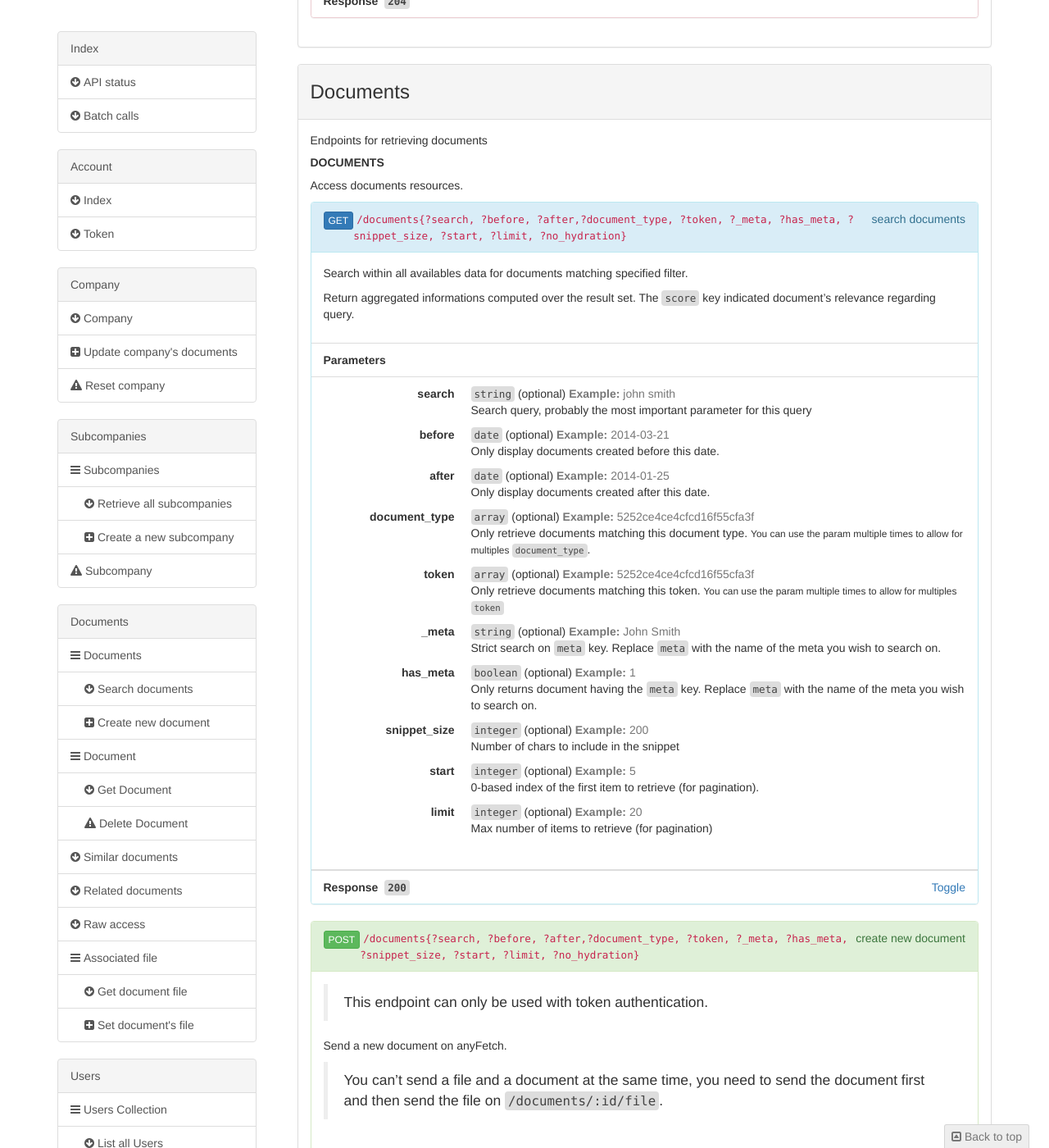
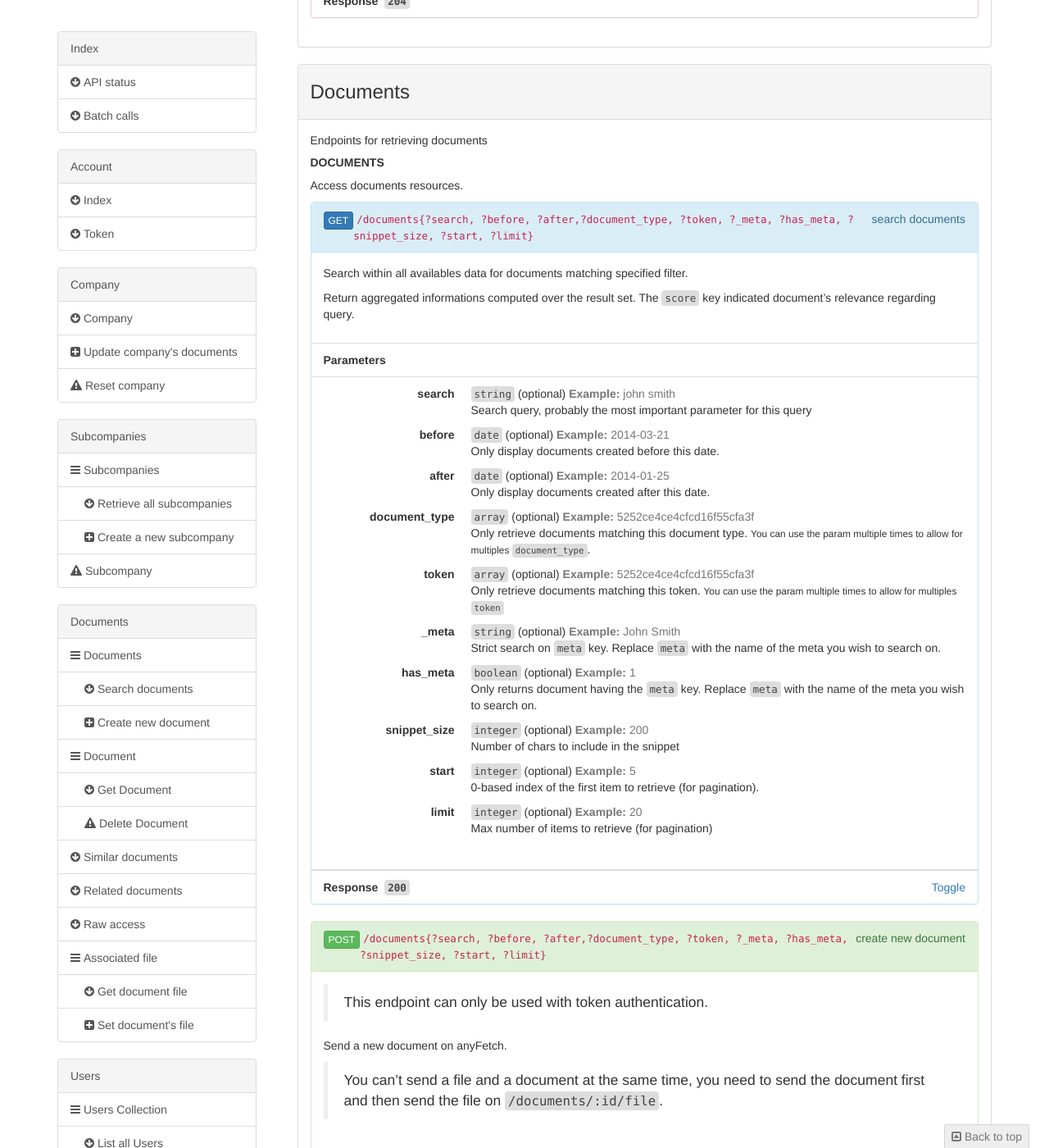
Before and after one commit to AnyFetch/developers.anyfetch.com, a Jekyll site: the page endpoints/index.html, which Jekyll copies as it is, in a window 1280 px wide and 1400 px high, scrolled down 3262 px. Shown: the whole window at 82% size. Built offline with Jekyll 4.4.1, drawn with Linux system fonts in a browser that asks for light colours; nearby versions of some CDN libraries; Markdown is read by kramdown in place of the engine named in the settings; some of the changed text lies outside the part shown.

Commit message:
Removed no hydration param

```diff
--- a/endpoints/index.html
+++ b/endpoints/index.html
@@ -229,7 +229,7 @@
 <p>By default, you won’t be able to remove a subcompany with subsubcompanies. If it is really what you want to do, add <code>?force=1</code>.</p>
 </div><ul class="list-group"><li class="list-group-item"><strong>Response&nbsp;&nbsp;<code>204</code></strong></li></ul></section></div></div></div><div><div class="panel panel-default"><div class="panel-heading"><h3 id="documents">Documents&nbsp;<a href="#documents"><i class="fa fa-link"></i></a></h3></div><div class="panel-body"><p>Endpoints for retrieving documents</p>
 <h4 id="documents-documents">Documents&nbsp;<a href="#documents-documents"><i class="fa fa-link"></i></a></h4><p>Access documents resources.</p>
-<section id="documents-documents-get" class="panel panel-info"><div class="panel-heading"><div style="float:right"><span style="text-transform: lowercase">Search documents</span></div><div style="float:left"><a href="#documents-documents-get" class="btn btn-xs btn-primary">GET</a></div><div style="overflow:hidden"><code>/documents{?search, ?before, ?after,?document_type, ?token, ?_meta, ?has_meta, ?snippet_size, ?start, ?limit, ?no_hydration}</code></div></div><div class="panel-body"><p>Search within all availables data for documents matching specified filter.</p>
+<section id="documents-documents-get" class="panel panel-info"><div class="panel-heading"><div style="float:right"><span style="text-transform: lowercase">Search documents</span></div><div style="float:left"><a href="#documents-documents-get" class="btn btn-xs btn-primary">GET</a></div><div style="overflow:hidden"><code>/documents{?search, ?before, ?after,?document_type, ?token, ?_meta, ?has_meta, ?snippet_size, ?start, ?limit}</code></div></div><div class="panel-body"><p>Search within all availables data for documents matching specified filter.</p>
 <p>Return aggregated informations computed over the result set. The <code>score</code> key indicated document’s relevance regarding query.</p>
 </div><ul class="list-group"><li class="list-group-item bg-default"><strong>Parameters</strong></li><li class="list-group-item"><dl class="dl-horizontal"><dt>search</dt><dd><code>string</code>&nbsp;<span>(optional)</span>&nbsp;<span class="text-muted example"><strong>Example:&nbsp;</strong><span>john smith</span></span><p>Search query, probably the most important parameter for this query</p>
 </dd><dt>before</dt><dd><code>date</code>&nbsp;<span>(optional)</span>&nbsp;<span class="text-muted example"><strong>Example:&nbsp;</strong><span>2014-03-21</span></span><p>Only display documents created before this date.</p>
@@ -302,15 +302,14 @@
         }
     ]
 }
-</code></pre></li></ul></section><section id="documents-documents-post" class="panel panel-success"><div class="panel-heading"><div style="float:right"><span style="text-transform: lowercase">Create new document</span></div><div style="float:left"><a href="#documents-documents-post" class="btn btn-xs btn-success">POST</a></div><div style="overflow:hidden"><code>/documents{?search, ?before, ?after,?document_type, ?token, ?_meta, ?has_meta, ?snippet_size, ?start, ?limit, ?no_hydration}</code></div></div><div class="panel-body"><blockquote>
+</code></pre></li></ul></section><section id="documents-documents-post" class="panel panel-success"><div class="panel-heading"><div style="float:right"><span style="text-transform: lowercase">Create new document</span></div><div style="float:left"><a href="#documents-documents-post" class="btn btn-xs btn-success">POST</a></div><div style="overflow:hidden"><code>/documents{?search, ?before, ?after,?document_type, ?token, ?_meta, ?has_meta, ?snippet_size, ?start, ?limit}</code></div></div><div class="panel-body"><blockquote>
 <p>This endpoint can only be used with token authentication.</p>
 </blockquote>
 <p>Send a new document on anyFetch.</p>
 <blockquote>
 <p>You can’t send a file and a document at the same time, you need to send the document first and then send the file on <code>/documents/:id/file</code>.</p>
 </blockquote>
-</div><ul class="list-group"><li class="list-group-item bg-default"><strong>Parameters</strong></li><li class="list-group-item"><dl class="dl-horizontal"><dt>no_hydration</dt><dd><code>boolean</code>&nbsp;<span>(optional)</span>&nbsp;<span class="text-muted example"><strong>Example:&nbsp;</strong><span>1</span></span><p>Delay hydration until file is sent. Default to false.</p>
-</dd></dl></li></ul><ul class="list-group"><li class="list-group-item"><strong>Request</strong><a data-toggle="collapse" data-target="#bd5afd094c236c554199cc21ad6c1edf" class="pull-right">Toggle</a></li><li id="bd5afd094c236c554199cc21ad6c1edf" class="list-group-item panel-collapse collapse"><h5>Body</h5><pre><code>    {
+</div><ul class="list-group"><li class="list-group-item"><strong>Request</strong><a data-toggle="collapse" data-target="#bd5afd094c236c554199cc21ad6c1edf" class="pull-right">Toggle</a></li><li id="bd5afd094c236c554199cc21ad6c1edf" class="list-group-item panel-collapse collapse"><h5>Body</h5><pre><code>    {
         "<span class="hljs-attribute">identifier</span>": <span class="hljs-value"><span class="hljs-string">"http://unique-document-identifier"</span></span>,
         "<span class="hljs-attribute">document_type</span>": <span class="hljs-value"><span class="hljs-string">"file"</span></span>,
         "<span class="hljs-attribute">actions</span>": <span class="hljs-value">{
@@ -515,11 +514,7 @@
 <section id="documents-associated-file-get" class="panel panel-info"><div class="panel-heading"><div style="float:right"><span style="text-transform: lowercase">Get document file</span></div><div style="float:left"><a href="#documents-associated-file-get" class="btn btn-xs btn-primary">GET</a></div><div style="overflow:hidden"><code>/documents/{id}/file</code></div></div><div class="panel-body"><p>Retrieve the file associated with a document.</p>
 </div><ul class="list-group"><li class="list-group-item bg-default"><strong>Parameters</strong></li><li class="list-group-item"><dl class="dl-horizontal"><dt>id</dt><dd><code>hexadecimal hash</code>&nbsp;<span class="required">(required)</span>&nbsp;<span class="text-muted example"><strong>Example:&nbsp;</strong><span>52dff5c53923844f15885428</span></span><p>Hexadecimal <code>id</code> of the Document to perform action with.</p>
 </dd></dl></li></ul><ul class="list-group"><li class="list-group-item"><strong>Response&nbsp;&nbsp;<code>200</code></strong><a data-toggle="collapse" data-target="#cbc4e83075a30c348888b4d8b0f771e2" class="pull-right">Toggle</a></li><li id="cbc4e83075a30c348888b4d8b0f771e2" class="list-group-item panel-collapse collapse"><div class="description"></div><h5>Headers</h5><pre><code><span class="hljs-attribute">Content-Type</span>: <span class="hljs-string">*/*</span><br></code></pre><h5>Body</h5><pre><code><span class="hljs-list">{binary file content}</span>
-</code></pre></li></ul></section><section id="documents-associated-file-post" class="panel panel-success"><div class="panel-heading"><div style="float:right"><span style="text-transform: lowercase">Set document's file</span></div><div style="float:left"><a href="#documents-associated-file-post" class="btn btn-xs btn-success">POST</a></div><div style="overflow:hidden"><code>/documents/{id}/file</code></div></div><div class="panel-body"><p>This endpoint should be used when providing, to associate a file with a document.
-All hydrations will be restarted.</p>
-<blockquote>
-<p>If you plan to use this endpoint, you should post to <code>/documents</code> before with the <code>no_hydration</code> parameter.</p>
-</blockquote>
+</code></pre></li></ul></section><section id="documents-associated-file-post" class="panel panel-success"><div class="panel-heading"><div style="float:right"><span style="text-transform: lowercase">Set document's file</span></div><div style="float:left"><a href="#documents-associated-file-post" class="btn btn-xs btn-success">POST</a></div><div style="overflow:hidden"><code>/documents/{id}/file</code></div></div><div class="panel-body"><p>This endpoint should be used when providing, to associate a file with a document.</p>
 </div><ul class="list-group"><li class="list-group-item bg-default"><strong>Parameters</strong></li><li class="list-group-item"><dl class="dl-horizontal"><dt>id</dt><dd><code>hexadecimal hash</code>&nbsp;<span class="required">(required)</span>&nbsp;<span class="text-muted example"><strong>Example:&nbsp;</strong><span>52dff5c53923844f15885428</span></span><p>Hexadecimal <code>id</code> of the Document to perform action with.</p>
 </dd></dl></li></ul><ul class="list-group"><li class="list-group-item"><strong>Request</strong><a data-toggle="collapse" data-target="#98dd486153c5f2c248030cf7c858a6d6" class="pull-right">Toggle</a></li><li id="98dd486153c5f2c248030cf7c858a6d6" class="list-group-item panel-collapse collapse"><h5>Body</h5><pre><code>    <span class="hljs-built_in">file</span>={binary <span class="hljs-built_in">file</span> content <span class="hljs-keyword">as</span> multipart form upload}
 </code></pre></li><li class="list-group-item"><strong>Response&nbsp;&nbsp;<code>204</code></strong></li></ul></section></div></div></div><div><div class="panel panel-default"><div class="panel-heading"><h3 id="users">Users&nbsp;<a href="#users"><i class="fa fa-link"></i></a></h3></div><div class="panel-body"><p>User resources.</p>
@@ -625,7 +620,7 @@
         "<span class="hljs-attribute">document_count</span>": <span class="hljs-value"><span class="hljs-number">26</span>
     </span>}
 </span>}
-</code></pre></li></ul></section></div></div></div></div></div></div><p style="text-align: center;" class="text-muted">Generated by&nbsp;<a href="https://github.com/danielgtaylor/aglio" class="aglio">aglio</a>&nbsp;on 12 May 2014</p><div id="localFile" style="display: none; position: absolute; top: 0; left: 0; width: 100%; color: white; background: red; font-size: 150%; text-align: center; padding: 1em;">This page may not display correctly when opened as a local file. Instead, view it from a web server.
+</code></pre></li></ul></section></div></div></div></div></div></div><p style="text-align: center;" class="text-muted">Generated by&nbsp;<a href="https://github.com/danielgtaylor/aglio" class="aglio">aglio</a>&nbsp;on 15 May 2014</p><div id="localFile" style="display: none; position: absolute; top: 0; left: 0; width: 100%; color: white; background: red; font-size: 150%; text-align: center; padding: 1em;">This page may not display correctly when opened as a local file. Instead, view it from a web server.
 
 </div></body><script src="//code.jquery.com/jquery-1.11.0.min.js"></script><script src="//netdna.bootstrapcdn.com/bootstrap/3.1.1/js/bootstrap.min.js"></script><script>(function() {
   if (location.protocol === 'file:') {
```
Also changed, not shown: blueprint.md (+1 -6 lines), guides/creating/provider.md (+0 -2 lines), guides/tutorials/hello-world.md (+1 -2 lines).
